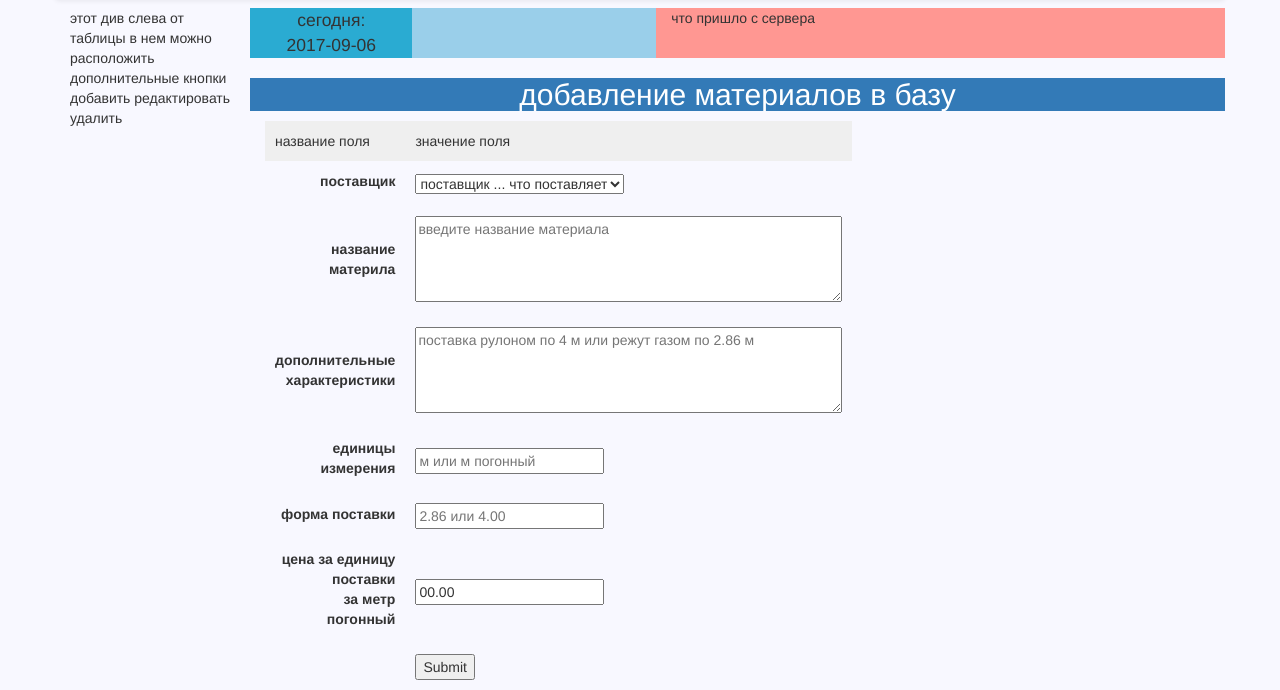
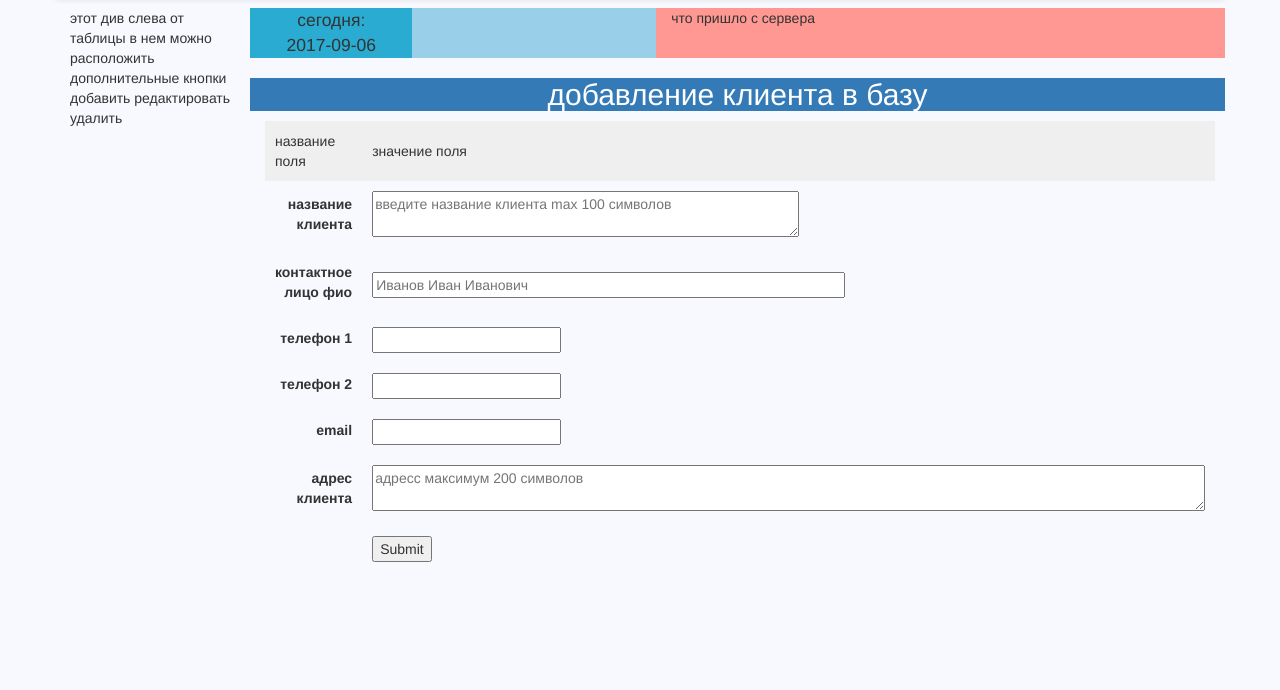
Before and after one commit to marevo/reclama, a PHP site: page /templates/formAddNewClientToBase.php in a window 1280 px wide. Shown: the part 158-848 px from the top of the page. After the commit the page ends 720 px from the top, so only its background shows below. Run offline with PHP 8.4, Linux system fonts and the light colour scheme; data that the repository does not hold is empty.

Commit message:
add formAddNewClientToBase and controller to it

```diff
--- a/App/ModelLikeTable.php
+++ b/App/ModelLikeTable.php
@@ -94,12 +94,13 @@ abstract class ModelLikeTable
             $columns[] = $k;
             $values[':'.$k] = $v;
         }
-//        var_dump($columns);
-//        var_dump($values);
+        var_dump(get_class($this));
+        var_dump($columns);
+        var_dump($values);
 //         echo '<br>вызов из класса '.static::class.' передался в класс '.self::class .'<br>';
         $sqlQeryInsert = 'INSERT INTO '.static::TABLE. '('.implode(',',$columns ).') VALUES('.implode(',',array_keys($values)).');';
-//        echo  '<br>запрос на добавление  '.$sqlQeryInsert.'<br>';
-//        die('выход из инсерта');
+        echo  '<br>запрос на добавление  '.$sqlQeryInsert.'<br>';
+        die('выход из инсерта');
         $db = new Db();
         $res = $db->execute($sqlQeryInsert,$values);
         return $res;
--- a/App/Models/Client.php
+++ b/App/Models/Client.php
@@ -8,7 +8,6 @@
 
 namespace App\Models;
 use App\Db;
-use App\FastViewTable;
 use App\ModelLikeTable;
 
 
--- a/templates/formAddNewClientToBase.php
+++ b/templates/formAddNewClientToBase.php
@@ -7,14 +7,6 @@
  */
 require '../autoload.php';
 //функция подгрузки из базы поставщиков по имени
-function suppliersOptions(){
-    $option='';
-    $suppliersAll = \App\Models\Supplier::findAll();
-    foreach ($suppliersAll as $rowItem){
-        $option .= "<option data-id = '$rowItem->id' value='$rowItem->id'>$rowItem->name ... $rowItem->addCharacteristic</option>";
-    }
-    return $option;
-}
 ?>
 <!DOCTYPE HTML>
 <html lang="ru-RU">
@@ -27,7 +19,7 @@ function suppliersOptions(){
     <div class="row"><!-- навигация -->
         <?php include('../navigation.html');?>
         <script>
-            showLi('добавить материалы')
+            showLi('добавить клиента')
         </script>
         <!-- конец навигации -->
     </div>
@@ -39,74 +31,88 @@ function suppliersOptions(){
             <!--строка показа времени и показа результата добавки материала в базу  -->
             <?php  include_once '../App/html/forDisplayTimeShowAnswerServer.html'?>
             <div class="row">
-                <div class="col-lg-12   col-md-12 col-sm-12 col-xs-12 bg-primary  h2 text-center text-info">добавление материалов в базу</div>
+                <div class="col-lg-12   col-md-12 col-sm-12 col-xs-12 bg-primary  h2 text-center text-info">добавление клиента в базу</div>
 
             </div>
-            <div class="row"><!--форма добавки материала -->
+            <div class="row"><!--форма добавки клиента в базу -->
                 <div class="col-lg-6">
-                    <form  id="formOneMaterial"   method="post" action="../App/controllers/controllerAddNewMaterialsToBase.php" >
+                    <form  id="formOneMaterial"   method="post" action="../App/controllers/controllerAddNewClientToBase.php" >
                         <table>
                             <thead><tr>
                                 <td>название поля</td>
                                 <td>значение поля</td></tr></thead>
                             <tbody>
-                            <tr><td class="text-right"><label for="idSupplier">поставщик</label></td>
-                                <td><select name="idSupplier" ><option value="0"> поставщик ... что поставляет</option>
-                                        <?php echo suppliersOptions();  ?>
-                                    </select>
-                                </td>
+
+                            <tr style="display: none;">
+                                <td class="text-right"><label for="sendClientToAddToBase">скрытое поле  для отправки маркера</label></td>
+                                <td class="text-left"><input  name="sendClientToAddToBase"  value="sendMarker"  /></td>
                             </tr>
-                            <tr style="display: none;">
-                                <td class="text-right"><label for="send">скрытое поле  для отправки маркера</label></td>
-                                <td class="text-left"><input  name="send"  value="sendMarker"  /></td>
+                            <tr><td class="text-right"><label for="nameClient">название клиента</label></td>
+                                <td class="text-left"><textarea cols="50" rows="2" name="nameClient" id="idNameClient" placeholder="введите название клиента max 100 символов" required ></textarea></td>
                             </tr>
-                            <tr><td class="text-right"><label for="nameMaterial">название материла</label></td>
-                                <td class="text-left"><textarea cols="50" rows="4" name="nameMaterial" placeholder="введите название материала" required ></textarea></td>
+                            <tr><td class="text-right"><label for="contactPerson">контактное лицо фио</label></td>
+                                <td class="text-left"><input maxlength="100" size="55"  name="contactPerson" placeholder="Иванов Иван Иванович" required /></td>
                             </tr>
-                            <tr><td class="text-right"><label for="addCharacteristic">дополнительные характеристики</label></td>
-                                <td class="text-left"><textarea cols="50" rows="4" name="addCharacteristic" placeholder="поставка рулоном по 4 м или режут газом по 2.86 м" required ></textarea></td>
+                            <tr><td class="text-right"><label for="phone0">телефон 1</label></td>
+                                <td><input type="text" name="phone0" placeholder="" required pattern="\d{5,13}"/></td></tr>
+                            <tr><td class="text-right"> <label for="phone1">телефон 2</label></td>
+                                <td><input type="text" name="phone1" placeholder="" pattern="\d{5,13}" /> </td></tr>
+                            <tr><td class="text-right"><label for="email0">email</label></td>
+                                <td><input type="email" name="email0"   placeholder=""/></td>
                             </tr>
-                            <tr><td class="text-right"><label for="measure">единицы измерения</label></td>
-                                <td><input type="text" name="measure" placeholder="м или м погонный" required/> </td></tr>
-                            <tr><td class="text-right"> <label for="deliveryForm">форма поставки</label></td>
-                                <td><input type="text" name="deliveryForm" placeholder="2.86 или 4.00 " required/> </td></tr>
-                            <tr><td class="text-right"><label for="priceForMeasure">цена за единицу поставки <br/>за метр погонный</label></td>
-                                <td><input type="text" name="priceForMeasure" value="00.00" pattern="\d{1,7}(\.|,)\d{2}" placeholder="введите цену заказа"/></td>
+                            <tr><td class="text-right"><label for="address">адрес клиента</label></td>
+                                <td class="text-left"><textarea cols="100" rows="2" name="address" placeholder="адресс максимум 200 символов"></textarea></td>
                             </tr>
-                            <tr><td class="text-right"></td><td><input type="submit"  name="submitFromFormOneMaterial"/></td>
+
+                            <tr><td class="text-right"></td><td><input type="submit"  name="submitFromFormOneClient"/></td>
                             </tr>
 
                             </tbody>
                         </table>
                     </form>
-                    <script>
-                        $('form select').on('change',function () {
-                            if($(this).val() == 0) {
-                                $('.alert .alert-info').remove();
-                                $(this).before('<div class="alert alert-info">выберитите поставщика из выпадающего списка</div>');
-                                return false;
-                            }
-                            else
-                                $('.alert').remove();
-                            return false;
-                        });
+                    <script type="text/javascript">
+//                        $('form select').on('change',function () {
+//                            if($(this).val() == 0) {
+//                                $('.alert .alert-info').remove();
+//                                $(this).before('<div class="alert alert-info">выберитите поставщика из выпадающего списка</div>');
+//                                return false;
+//                            }
+//                            else
+//                                $('.alert').remove();
+//                            return false;
+//                        });
+                        //обработка полей textarea  на макс кол символов и отсутсвие пробелов по краям
                         $('form textarea').on('blur',function () {
+                            $(this).parent('.alert').remove();
                             $(this).val($.trim($(this).val()));
                             console.log('убрали пробелы');
-                            if($(this).val != ''){
-                                $('.alert').remove();
+                            if((this).name == 'nameClient'){
+                                    if($(this).val().length > 100 ) {
+                                        var el = $(this);
+                                        elem.value = elem.value.substr(0, 100);
+                                        console.log('обрезали длину названия клиента до 100 символов');
+                                    }
+                                //  проверка на уникальность имен клиента - не может быть 2 одинаковых name клиента
+                                if($(this).val().length > 0)
+                                    jquery_send('.divForAnswerServer','post',
+                                        '../App/controllers/controllerAddNewClientToBase.php',
+                                        ['testOnUniqNameClient','nameClient'],['',$(this).val()]);
+                                $(this).parent().find('.alert').remove();
+                            }
+                            if((this).name == 'adderss'){
+                                if($(this).val().length > 200 ) {
+                                    var el = $(this);
+                                    elem.value = elem.value.substr(0, 200);
+                                    console.log('обрезали длину адрес клиента до 200 символов');
+                                    $(this).parent().find('.alert').remove();
+                                }
                             }
                             return false;
                         });
+
                         $('form').submit(function () {
-
-                            if ($(this).find('select').val() == 0) {
-                                $(this).find('.alert').remove();
-                                $(this).find('select').before('<div class="alert alert-info">выберитите поставщика из выпадающего списка</div>');
-                                return false;
-                            }
                             if ($(this).find('textarea').val() == 0) {
-                                $(this).find('textarea').before('<div class="alert alert-info">обязательные поля для заполнения</div>');
+                                $(this).find('textarea').before('<div class="alert alert-info">имя клиента поля для заполнения</div>');
                                 return false;
                             }
 //                            $.post(
--- a/templates/formAddNewSupplierToBase.php
+++ b/templates/formAddNewSupplierToBase.php
@@ -110,7 +110,7 @@ require '../autoload.php';
                                 if($(this).val().length > 200){
                                    var el = $(this);
                                     elem.value = elem.value.substr(0, 200);
-                                    console.log('обрезали длину названия до 300 символов');
+                                    console.log('обрезали длину названия до 200 символов');
 
                                 }
                                 if($(this).val() != ''){
```
Also changed, not shown: App/controllers/controllerAddNewClientToBase.php (added, +63 -0 lines).
